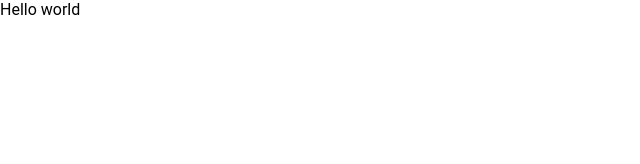
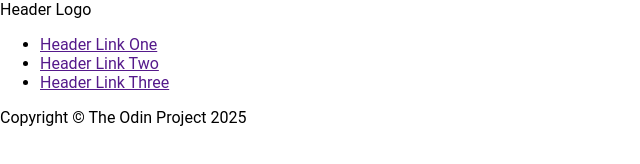
Before and after one commit to yanhackcode15/landingpage, a plain HTML site: page index.html in a window 1280 px wide. Shown: the whole page, without its empty margins (0-640 px from the left). Drawn offline with Linux system fonts and the light colour scheme.

Commit message:
header footer draft

```diff
--- a/index.html
+++ b/index.html
@@ -8,6 +8,28 @@
     <link rel="stylesheet" href="index.css">
   </head>
   <body>
-   Hello world
+   <div class="header">
+    <div class="logo">Header Logo</div>
+    <ul class="links">
+        <li><a href="">Header Link One</a></li>
+        <li><a href="">Header Link Two</a></li>
+        <li><a href="">Header Link Three</a></li>
+    </ul>
+   </div>
+   <div class="hero">
+
+   </div>
+   <div class="info">
+
+   </div>
+   <div class="quote">
+
+   </div>
+   <div class="signup">
+
+   </div>
+   <div class="footer">
+    Copyright © The Odin Project 2025
+   </div>
   </body>
 </html>
```
